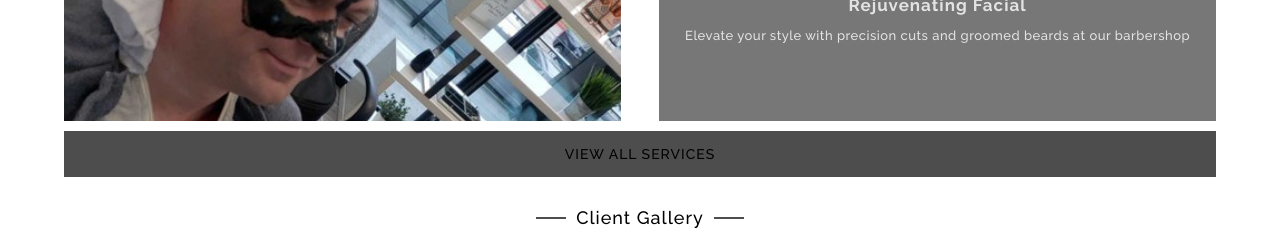
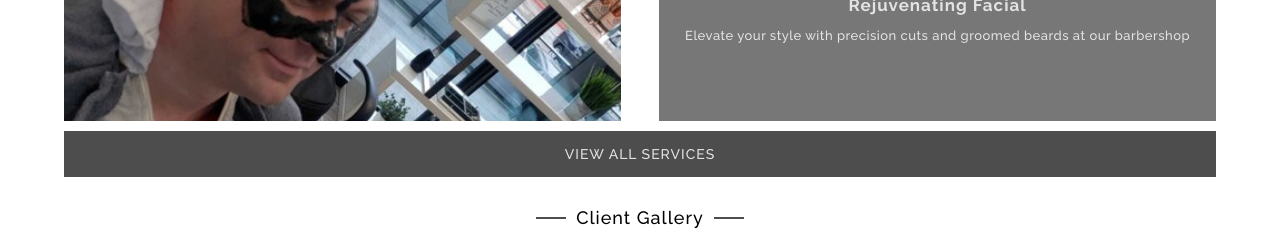
Before and after one commit to HugoBoss04/elelyonfrontend, a Next.js app: page / in a window 1280 px wide. Shown: the part 960-1190 px from the top of the page. Built offline with nearby package versions, Linux system fonts and the light colour scheme.

Commit message:
UI Fixes #5

```diff
--- a/styles/Contact.module.css
+++ b/styles/Contact.module.css
@@ -18,8 +18,8 @@
   justify-content: space-around;
 }
 .value {
-  color: #e3e3e3;
-  text-decoration: none;
+  color: inherit;
+  text-decoration: inherit;
   font-size: 16px;
   font-weight: 500;
   letter-spacing: 1px;
--- a/styles/FeaturedServices.module.css
+++ b/styles/FeaturedServices.module.css
@@ -79,9 +79,9 @@
   grid-column: span 2;
   background: #4e4d4d;
   border: none;
-  color: inherit;
+  color: #e3e3e3;
   text-align: center;
-  text-decoration: inherit;
+  text-decoration: none;
   font-size: 14px;
   text-transform: uppercase;
   font-weight: 500;
```
